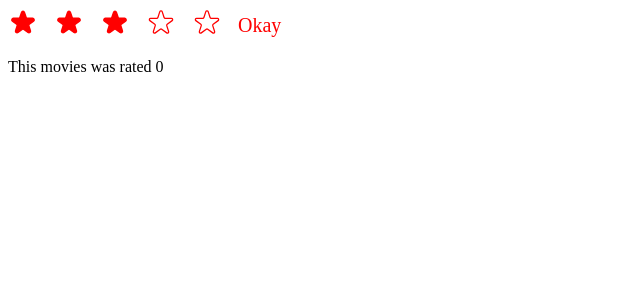
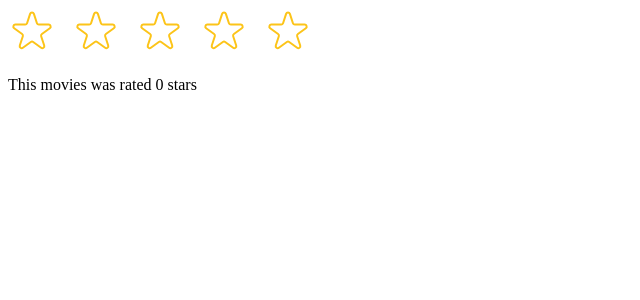
Before and after one commit to KhatunaKhatuna/usepopcorn, a React (Create React App) app: page / in a window 1280 px wide. Shown: the top 300 px of the page, without its empty margins (0-640 px from the left). Built offline with nearby package versions, Linux system fonts and the light colour scheme.

Commit message:
Minor changes

```diff
--- a/src/index.js
+++ b/src/index.js
@@ -10,14 +10,17 @@ function TestStarRating() {
   return (
     <div>
       <StarRating
-        maxRating={5}
-        color={"red"}
-        size={30}
-        messages={["Terrible", "Bad", "Okay", "Good", "Amazing"]}
-        defaultRating={3}
+        // maxRating={5}
+        // color={"red"}
+        // size={30}
+        // messages={["Terrible", "Bad", "Okay", "Good", "Amazing"]}
+        // defaultRating={3}
         onSetRating={setMovieRaiting}
       />
-      <p>This movies was rated {movieRaiting}</p>
+      <p>
+        This movies was rated {movieRaiting}
+        {typeof movieRaiting !== "string" ? " stars" : ""}
+      </p>
     </div>
   );
 }
```
